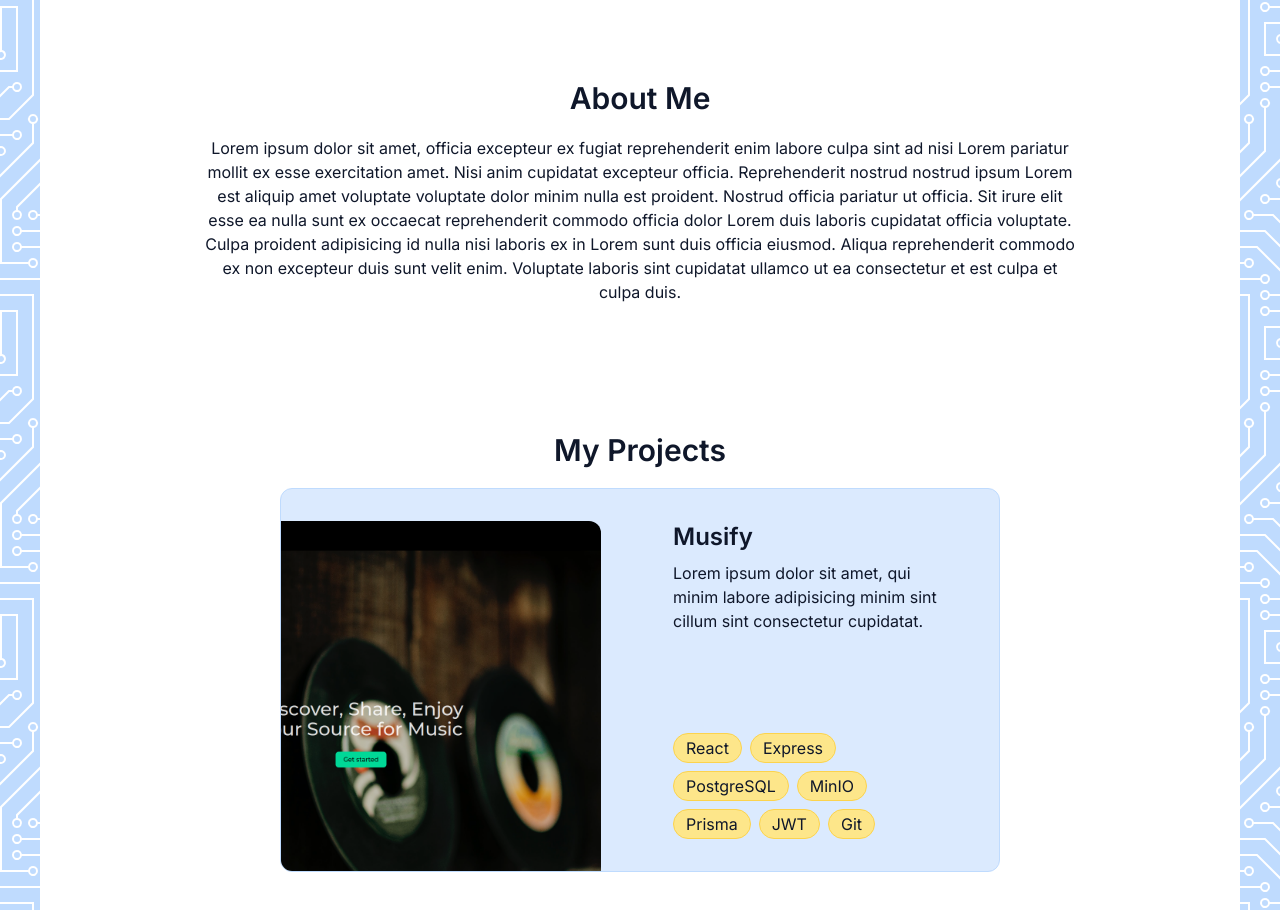
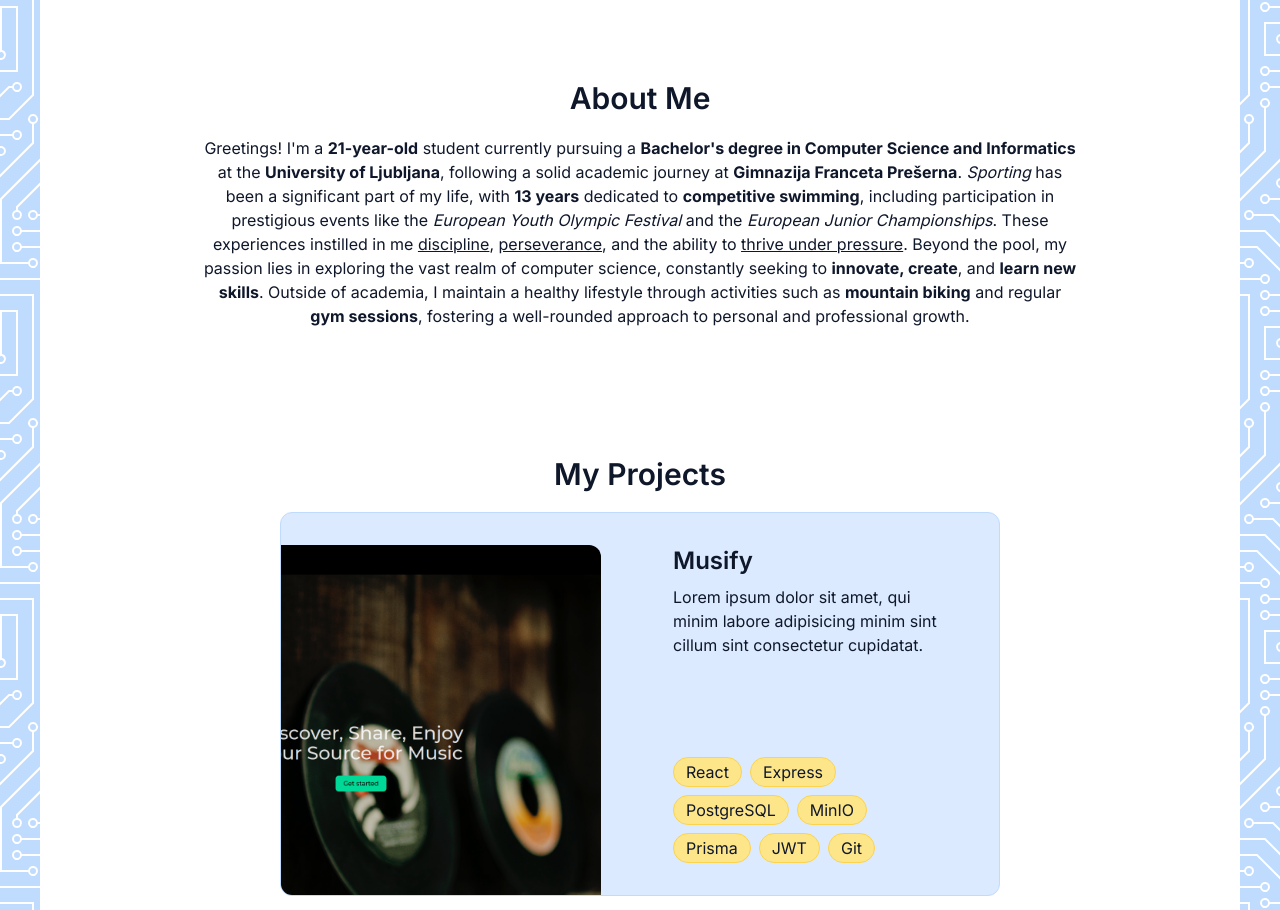
Before and after one commit to MhcVintar/portfolio, a Next.js app: page / in a window 1280 px wide. Shown: the part 858-1768 px from the top of the page. Built offline with nearby package versions, Linux system fonts and the light colour scheme; no server answers.

Commit message:
added the about me paragraph

```diff
--- a/src/components/about.tsx
+++ b/src/components/about.tsx
@@ -18,17 +18,23 @@ export default function About() {
     >
       <SectionHeading>About me</SectionHeading>
       <p>
-        Lorem ipsum dolor sit amet, officia excepteur ex fugiat reprehenderit
-        enim labore culpa sint ad nisi Lorem pariatur mollit ex esse
-        exercitation amet. Nisi anim cupidatat excepteur officia. Reprehenderit
-        nostrud nostrud ipsum Lorem est aliquip amet voluptate voluptate dolor
-        minim nulla est proident. Nostrud officia pariatur ut officia. Sit irure
-        elit esse ea nulla sunt ex occaecat reprehenderit commodo officia dolor
-        Lorem duis laboris cupidatat officia voluptate. Culpa proident
-        adipisicing id nulla nisi laboris ex in Lorem sunt duis officia eiusmod.
-        Aliqua reprehenderit commodo ex non excepteur duis sunt velit enim.
-        Voluptate laboris sint cupidatat ullamco ut ea consectetur et est culpa
-        et culpa duis.
+        Greetings! I'm a <strong>21-year-old</strong> student currently pursuing
+        a <strong>Bachelor's degree in Computer Science and Informatics</strong>{" "}
+        at the <strong>University of Ljubljana</strong>, following a solid
+        academic journey at <strong>Gimnazija Franceta Prešerna</strong>.{" "}
+        <i>Sporting</i> has been a significant part of my life, with{" "}
+        <strong>13 years</strong> dedicated to{" "}
+        <strong>competitive swimming</strong>, including participation in
+        prestigious events like the <i>European Youth Olympic Festival</i> and
+        the <i>European Junior Championships</i>. These experiences instilled in
+        me <u>discipline</u>, <u>perseverance</u>, and the ability to{" "}
+        <u>thrive under pressure</u>. Beyond the pool, my passion lies in
+        exploring the vast realm of computer science, constantly seeking to{" "}
+        <strong>innovate, create</strong>, and <strong>learn new skills</strong>
+        . Outside of academia, I maintain a healthy lifestyle through activities
+        such as <strong>mountain biking</strong> and regular{" "}
+        <strong>gym sessions</strong>, fostering a well-rounded approach to
+        personal and professional growth.
       </p>
     </motion.section>
   );
```
